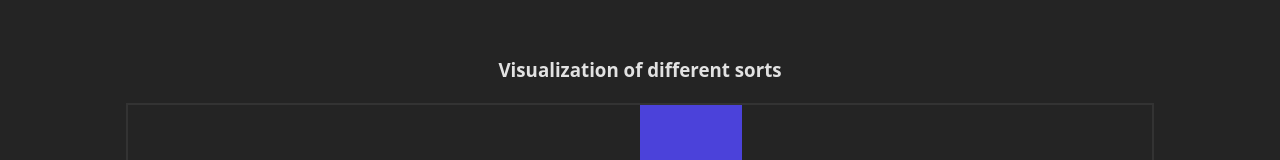
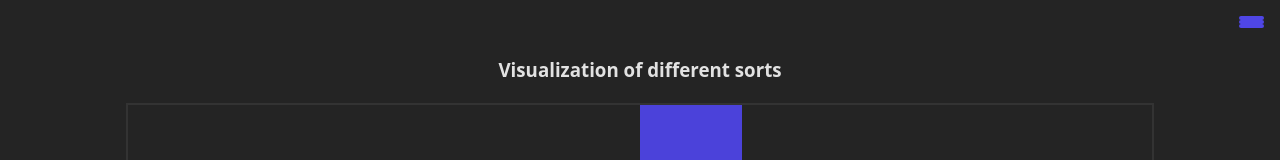
Before and after one commit to KohseyPower/sort, a React (Vite) app: page / in a window 1280 px wide. Shown: the top 160 px of the page. Built offline with nearby package versions, Linux system fonts and the light colour scheme.

Commit message:
feat(UI): add a cross for `BurgerBUtton` when it is open

```diff
--- a/src/Simulator.tsx
+++ b/src/Simulator.tsx
@@ -9,7 +9,7 @@ import {
   selectionSortGenerator,
 } from "./algorithms";
 import { initElements } from "./utils";
-import BurgerMenu from "./UI/BurgerMenu";
+import BurgerMenu from "./UI/BurgerMenu/BurgerMenu";
 
 export default function Simulator() {
   const [totalElements, setTotalElements] = useState(10);
--- a/src/UI/BurgerMenu.styled.tsx
+++ /dev/null
@@ -1,46 +0,0 @@
-import styled from "styled-components";
-
-export const BurgerButton = styled.button<{ $isOpen: boolean }>`
-  position: fixed;
-  right: 2vh;
-  top: 2vh;
-  z-index: 10;
-  margin: 0;
-  padding: 0;
-  background-color: transparent;
-  cursor: pointer;
-  border: none;
-  @media (max-width: 600px) {
-    display: flex;
-    flex-direction: column;
-    gap: 5px;
-  }
-`;
-
-export const BurgerButtonLine = styled.span`
-  background-color: var(--main-color);
-  width: 25px;
-  height: 4px;
-  border-radius: 4px;
-`;
-
-export const BurgerContainer = styled.div<{ $isOpen: boolean }>`
-  @media (max-width: 600px) {
-    position: fixed;
-    top: 0;
-    right: 0;
-    transform: ${({ $isOpen }) =>
-      $isOpen ? "translateX(0)" : "translateX(100vw)"};
-    transition: 0.1s ease-in-out;
-
-    height: 100vh;
-    width: 90vw;
-
-    background-color: var(--light-background);
-  }
-`;
-
-export const BurgerChildrenContainer = styled.div`
-  margin-top: 5vh;
-  padding: 10px;
-`;
--- /dev/null
+++ b/src/UI/BurgerMenu/BurgerButton/BugerButton.styles.tsx
@@ -0,0 +1,44 @@
+import styled from "styled-components";
+
+const lineHeight = 4;
+const lineGap = 5;
+const translateValue = lineHeight + lineGap;
+
+export const BurgerButton = styled.button`
+  position: fixed;
+  z-index: 10;
+  right: 2vh;
+  top: 2vh;
+  margin: 0;
+  padding: 0;
+  background-color: transparent;
+  cursor: pointer;
+  border: none;
+  @media (max-width: 600px) {
+    display: flex;
+    flex-direction: column;
+    gap: ${lineGap}px;
+  }
+`;
+
+export const Line = styled.div<{ $isOpen: boolean }>`
+  background-color: var(--main-color);
+  width: 25px;
+  height: ${lineHeight}px;
+  border-radius: 4px;
+  transition: 0.2s ease-in-out;
+`;
+
+export const TopLine = styled(Line)<{ $isOpen: boolean }>`
+  transform: ${({ $isOpen }) =>
+    $isOpen && `translateY(${translateValue}px) rotate(45deg)`};
+`;
+
+export const MiddleLine = styled(Line)<{ $isOpen: boolean }>`
+  transform: ${({ $isOpen }) => $isOpen && "scaleX(0)"};
+`;
+
+export const BottomLine = styled(Line)<{ $isOpen: boolean }>`
+  transform: ${({ $isOpen }) =>
+    $isOpen && `translateY(-${translateValue}px)rotate(-45deg)`};
+`;
--- /dev/null
+++ b/src/UI/BurgerMenu/BurgerButton/BurgerButton.tsx
@@ -0,0 +1,12 @@
+import * as Styled from "./BUgerButton.styles";
+import type { BurgerButtonProps } from "./BurgerButton.types";
+
+export default function BurgerButton({ isOpen, setIsOpen }: BurgerButtonProps) {
+  return (
+    <Styled.BurgerButton onClick={() => setIsOpen((prev) => !prev)}>
+      <Styled.TopLine $isOpen={isOpen} />
+      <Styled.MiddleLine $isOpen={isOpen} />
+      <Styled.BottomLine $isOpen={isOpen} />
+    </Styled.BurgerButton>
+  );
+}
--- /dev/null
+++ b/src/UI/BurgerMenu/BurgerButton/BurgerButton.types.ts
@@ -0,0 +1,4 @@
+export type BurgerButtonProps = {
+  isOpen: boolean;
+  setIsOpen: React.Dispatch<React.SetStateAction<boolean>>;
+};
--- /dev/null
+++ b/src/UI/BurgerMenu/BurgerMenu.styled.tsx
@@ -0,0 +1,22 @@
+import styled from "styled-components";
+
+export const BurgerContainer = styled.div<{ $isOpen: boolean }>`
+  @media (max-width: 600px) {
+    position: fixed;
+    top: 0;
+    right: 0;
+    transform: ${({ $isOpen }) =>
+      $isOpen ? "translateX(0)" : "translateX(100vw)"};
+    transition: 0.1s ease-in-out;
+
+    height: 100vh;
+    width: 100vw;
+
+    background-color: var(--light-background);
+  }
+`;
+
+export const BurgerChildrenContainer = styled.div`
+  margin-top: 5vh;
+  padding: 10px;
+`;
--- a/src/UI/BurgerMenu.tsx
+++ b/src/UI/BurgerMenu/BurgerMenu.tsx
@@ -1,17 +1,14 @@
 import { useState } from "react";
 import type { BugerMenuProps } from "./BugerMenu.types";
 import * as Styled from "./BurgerMenu.styled";
+import BurgerButton from "./BurgerButton/BurgerButton";
 
 export default function BurgerMenu(props: BugerMenuProps) {
   const [isOpen, setIsOpen] = useState(false);
 
   return (
     <>
-      <Styled.BurgerButton $isOpen={isOpen} onClick={() => setIsOpen(!isOpen)}>
-        <Styled.BurgerButtonLine />
-        <Styled.BurgerButtonLine />
-        <Styled.BurgerButtonLine />
-      </Styled.BurgerButton>
+      <BurgerButton isOpen={isOpen} setIsOpen={setIsOpen} />
       <Styled.BurgerContainer $isOpen={isOpen}>
         <Styled.BurgerChildrenContainer>
           {props.children}
```
Also changed, not shown: src/UI/BurgerMenu/BugerMenu.types.ts (renamed from src/UI/BugerMenu.types.ts).
